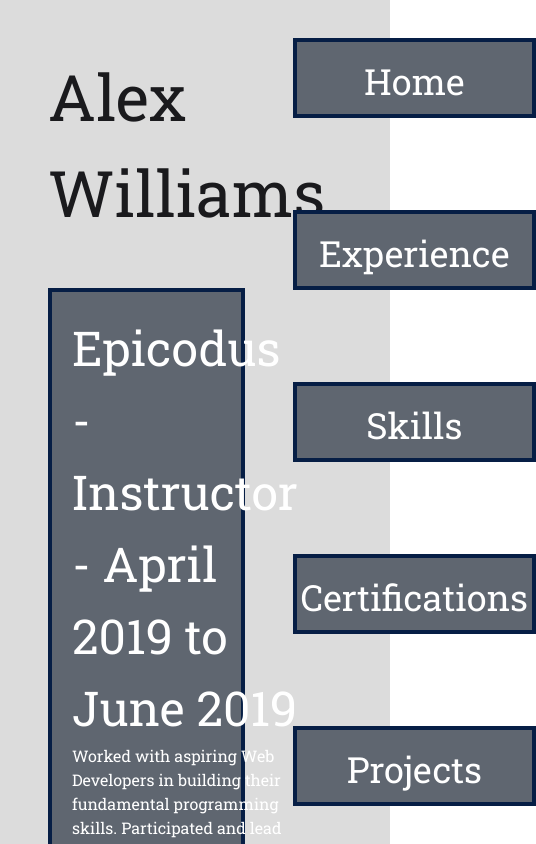
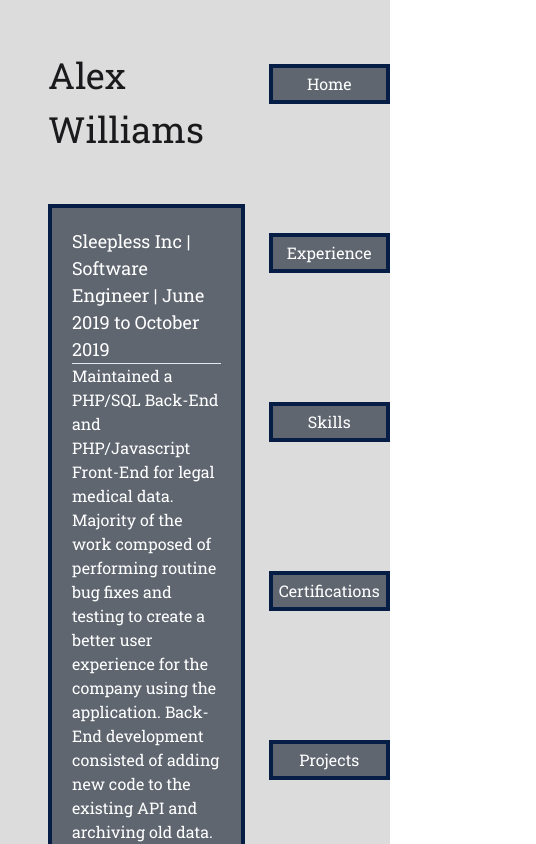
Before and after one commit to Zizzs/cloud-resume, a React (Create React App) app: page /Experience in a window 390 px wide. Shown: the top 844 px of the page, 536 px wide, since content can reach past the window. Built offline with nearby package versions, Linux system fonts and the light colour scheme.

Commit message:
Finished Working Responsive Design, Added Experience content
Worked on a responsive design for mobile devices, added breakpoints for mobile and desktop.

Added professional experience content.

```diff
--- a/src/App.js
+++ b/src/App.js
@@ -30,38 +30,38 @@
             </Route>
           </Switch>
         </div>
-        <div className="grid grid-cols-1 mr-4">
+        <div className="sm:mr-4">
           <nav>
-            <ul className="grid grid-row-5 gap-4 text-center text-white text-4xl h-screen">
+            <ul className="grid grid-row-5 sm:gap-4 text-center text-white text-md sm:text-4xl h-screen -ml-6 sm:ml-0">
               <Link
-                className="hover:text-mainDarkBlue border-mainDarkBlue border-4 bg-mainGunmetal h-20 p-1 mb-auto mt-auto"
+                className="hover:text-mainDarkBlue border-mainDarkBlue border-4 bg-mainGunmetal sm:h-20 p-1 mb-auto mt-auto"
                 to="/"
               >
-                <p className="mt-2">Home</p>
+                <p className="sm:mt-2">Home</p>
               </Link>
               <Link
-                className="hover:text-mainDarkBlue border-mainDarkBlue border-4 bg-mainGunmetal h-20 p-1 mb-auto mt-auto"
+                className="hover:text-mainDarkBlue border-mainDarkBlue border-4 bg-mainGunmetal sm:h-20 p-1 mb-auto mt-auto"
                 to="/Experience"
               >
-                <p className="mt-2">Experience</p>
+                <p className="sm:mt-2">Experience</p>
               </Link>
               <Link
-                className="hover:text-mainDarkBlue border-mainDarkBlue border-4 bg-mainGunmetal h-20 p-1 mb-auto mt-auto"
+                className="hover:text-mainDarkBlue border-mainDarkBlue border-4 bg-mainGunmetal sm:h-20 p-1 mb-auto mt-auto"
                 to="/Skills"
               >
-                <p className="mt-2">Skills</p>
+                <p className="sm:mt-2">Skills</p>
               </Link>
               <Link
-                className="hover:text-mainDarkBlue border-mainDarkBlue border-4 bg-mainGunmetal h-20 p-1 mb-auto mt-auto"
+                className="hover:text-mainDarkBlue border-mainDarkBlue border-4 bg-mainGunmetal sm:h-20 p-1 mb-auto mt-auto"
                 to="/Certifications"
               >
-                <p className="mt-2">Certifications</p>
+                <p className="sm:mt-2">Certifications</p>
               </Link>
               <Link
-                className="hover:text-mainDarkBlue border-mainDarkBlue border-4 bg-mainGunmetal h-20 p-1 mb-auto mt-auto"
+                className="hover:text-mainDarkBlue border-mainDarkBlue border-4 bg-mainGunmetal sm:h-20 p-1 mb-auto mt-auto"
                 to="/Projects"
               >
-                <p className="mt-2">Projects</p>
+                <p className="sm:mt-2">Projects</p>
               </Link>
             </ul>
           </nav>
--- a/src/Components/Experience.js
+++ b/src/Components/Experience.js
@@ -3,15 +3,31 @@
 function Experience() {
   return (
     <div className="bg-mainSoftGray">
-      <p className="text-mainBlack text-left text-6xl">Alex Williams</p>
+      <p className="text-mainBlack text-left text-4xl sm:text-6xl">
+        Alex Williams
+      </p>
 
-      <div className="w-full h-secondMain mt-12 text-white bg-mainGunmetal border-mainDarkBlue border-4">
-        <div className="p-5 grid grid-rows-2">
+      <div className="w-full mt-12 text-white bg-mainGunmetal border-mainDarkBlue border-4">
+        <div className="p-5">
           <div>
-            <p className="text-base text-5xl lg:text-3xl">
-              Epicodus - Instructor - April 2019 to June 2019
+            <p className="text-lg sm:text-3xl lg:text-3xl">
+              Sleepless Inc | Software Engineer | June 2019 to October 2019
             </p>
-            <p>
+            <hr />
+            <p className="text-base sm:text-xl lg:text-xl">
+              Maintained a PHP/SQL Back-End and PHP/Javascript Front-End for
+              legal medical data. Majority of the work composed of performing
+              routine bug fixes and testing to create a better user experience
+              for the company using the application. Back-End development
+              consisted of adding new code to the existing API and archiving old
+              data. Front-End development consisted primarily of fixing bugs,
+              creating new tools and converting old PHP to modern ES6 Javascript
+            </p>
+            <p className="text-lg sm:text-3xl lg:text-3xl mt-5">
+              Epicodus | Instructor | April 2019 to June 2019
+            </p>
+            <hr />
+            <p className="text-base sm:text-xl lg:text-xl">
               Worked with aspiring Web Developers in building their fundamental
               programming skills. Participated and lead the student stand-ups.
               Managed student trade shows to preview their work to other
--- a/src/Components/Home.js
+++ b/src/Components/Home.js
@@ -4,7 +4,9 @@
 function Home() {
   return (
     <div className="bg-mainSoftGray">
-      <p className="text-mainBlack text-left text-6xl">Alex Williams</p>
+      <p className="text-mainBlack text-left text-4xl sm:text-6xl">
+        Alex Williams
+      </p>
       <div className="xl:grid xl:grid-cols-2 xl:gap-2">
         <div>
           <img
@@ -15,14 +17,14 @@
         </div>
         <div className="w-100 h-secondMain mt-12 text-white bg-mainGunmetal border-mainDarkBlue border-4">
           <div className="p-5 grid grid-rows-8">
-            <p className="text-base text-5xl xl:text-3xl row-span-6">
+            <p className="text-base sm:text-5xl xl:text-3xl row-span-6">
               I am Software Engineer and Frontend Developer focusing on AWS
               Cloud Based Technologies. Over the past two years, I have gone
               from no coding background to working professionally and learning
               new frameworks and technologies.
             </p>
             <hr />
-            <div className="text-4xl">
+            <div className="text-base sm:text-4xl">
               <p>Alex Williams</p>
               <p>Zizzs17@gmail.com</p>
             </div>
```
